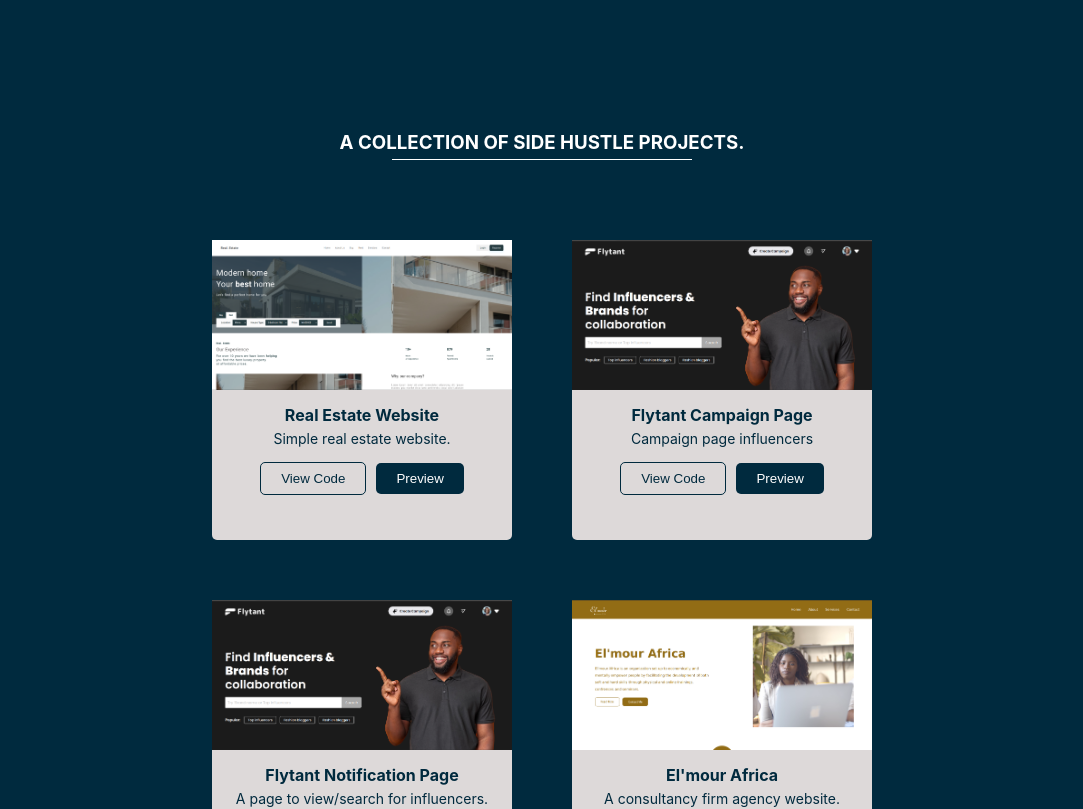
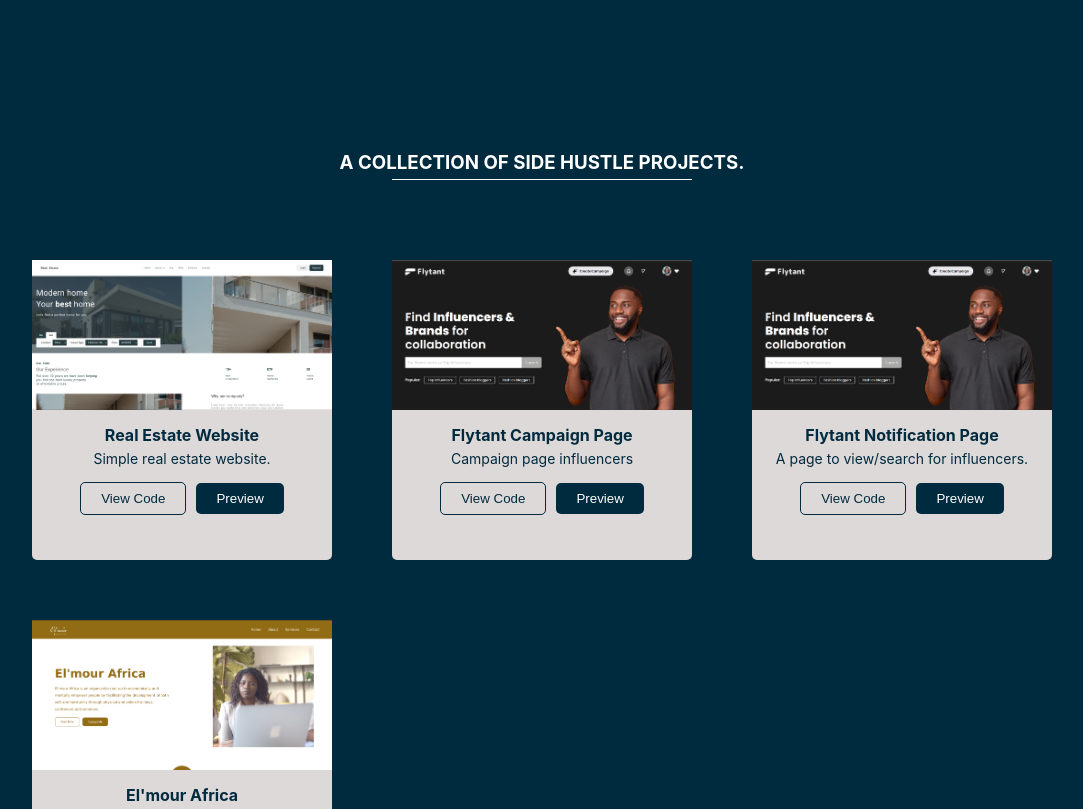
Before and after one commit to mishael1-d/Portfolio, a React (Create React App) app: page / in a window 1280 px wide. Shown: the part 1640-2449 px from the top of the page, without its empty margins (98-1181 px from the left). Built offline with nearby package versions, Linux system fonts and the light colour scheme.

Commit message:
changed display for projects flex >>> grid

```diff
--- a/src/App.css
+++ b/src/App.css
@@ -8,6 +8,7 @@
     scroll-behavior: smooth;
     background-color: #002a3e;
     color: #ccd6f6;
+    position: relative;
 }
 a {
     text-decoration: none;
--- a/src/components/About/About.js
+++ b/src/components/About/About.js
@@ -1,6 +1,6 @@
 import React from "react";
 import "./About.css";
-import image from '../../assets/banner-image.png'
+import image from "../../assets/banner-image.png";
 function About() {
   return (
     <div className="about-section" id="About">
@@ -20,7 +20,7 @@
             a <strong>Frontend Software Engineer.</strong>
             <br />I have 2 years working experince as a frontend developer and i
             have a good understanding of my frontend technologies (HTML,CSS,
-            Javascript, Typescript, ReactJs, NextJs, Redux, Tailwind Css) among
+            Javascript, Typescript, ReactJs, NextJs, Redux, Tailwind CSS) among
             others.
             <br />
             I'm a graduate of Biochemistry from one of the most prestigious
--- a/src/components/Work/Cards.css
+++ b/src/components/Work/Cards.css
@@ -1,9 +1,13 @@
 .card-section {
-  display: flex;
+  /* display: flex;
   flex-wrap: wrap;
   justify-content: center;
-  flex-grow: 1;
+  flex-grow: 1; */
+  display: grid;
+  grid-template-columns: repeat(3, 1fr);
+  grid-template-rows: repeat(3, 1fr);
   width: 100%;
+  position: relative;
 }
 .card__container {
   width: 300px;
@@ -69,6 +73,9 @@
 @media screen and (max-width: 960px) {
   .card-section {
     margin: 0 auto;
+    grid-template-columns: repeat(1, 1fr);
+    grid-template-rows: repeat(1, 1fr);
+    top: 0;
   }
   .card-thumbnail {
     width: 100%;
--- a/src/components/Work/Work.css
+++ b/src/components/Work/Work.css
@@ -4,7 +4,7 @@
 
 .work-section {
   position: relative;
-  top: 100px;
+  top: 300px;
   height: 100vh;
   display: flex;
   justify-content: center;
@@ -18,6 +18,7 @@
 @media screen and (max-width: 960px) {
   .work-section {
     height: fit-content;
+    top: 100px;
   }
   .work-section .section-text__header .divider {
     margin-bottom: 10px;
--- a/src/components/Work/Work.js
+++ b/src/components/Work/Work.js
@@ -4,9 +4,9 @@
 
 function Work() {
   return (
-    <div className="work-section"  id="Projects">
+    <div className="work-section" >
       <div className="container">
-        <div className="section-text__header">
+        <div className="section-text__header" id="Projects">
           <h3 className="section-text__title">
             A collection of side hustle projects.
           </h3>
--- a/src/pages/Home.js
+++ b/src/pages/Home.js
@@ -7,7 +7,7 @@
 
 function Home() {
   return (
-    <div id="Home">
+    <div id="Home" style={{position :"relative"}}>
       <Banner />
       <About />
       <Work />
```
